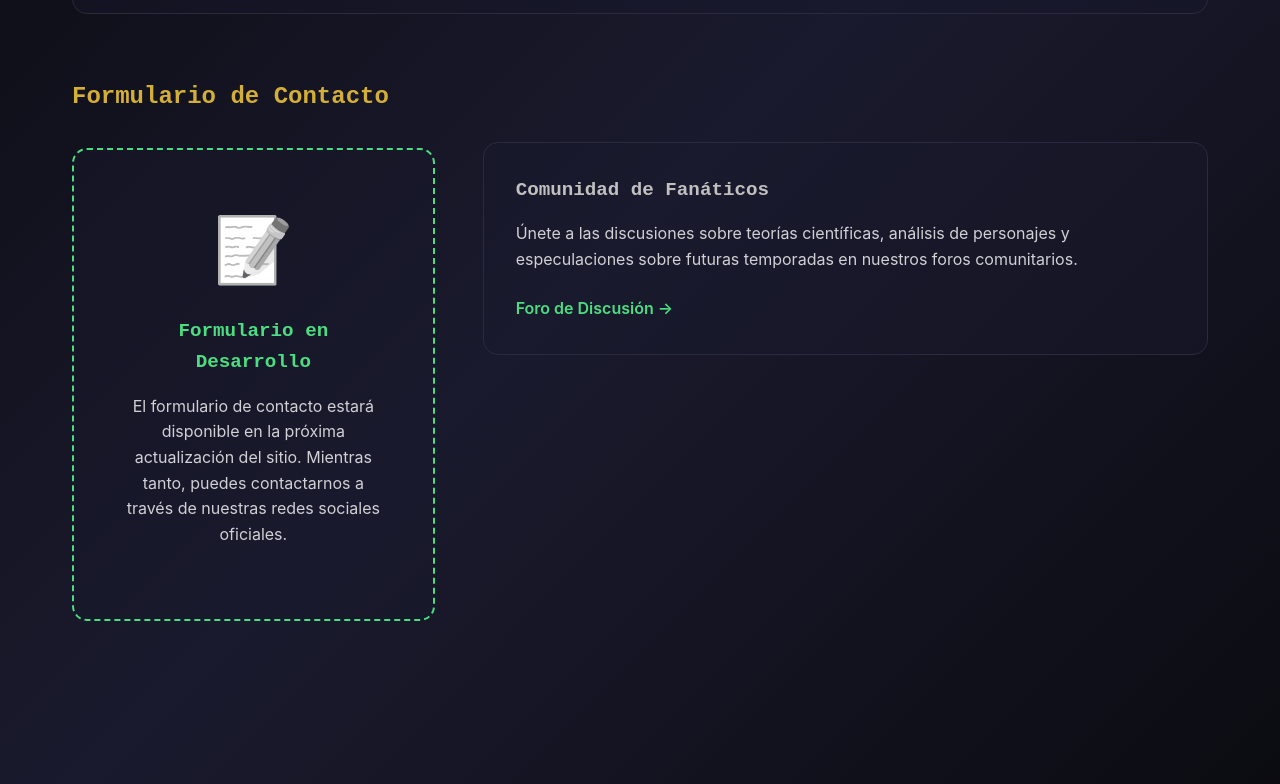
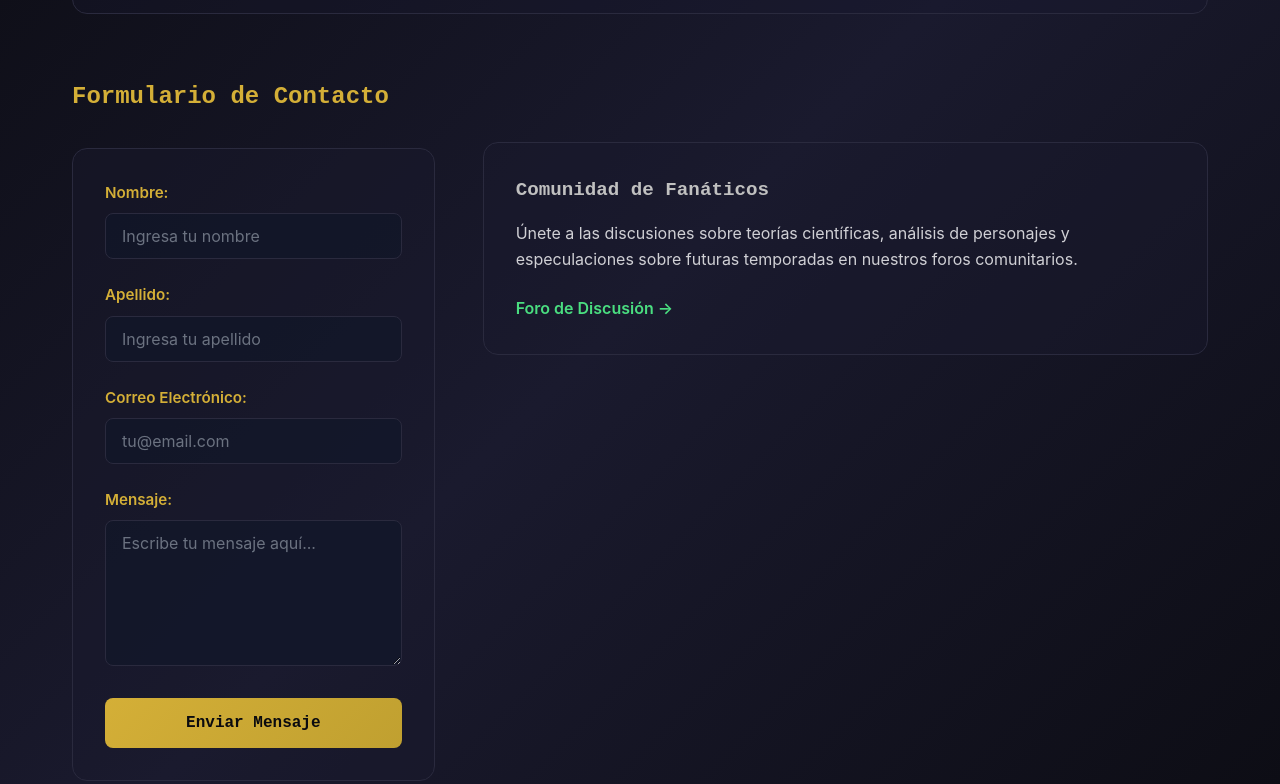
Before and after one commit to jaimereisvig/PTC-Web, a plain HTML site: page html/contacto.html in a window 1280 px wide. Shown: the part 444-1228 px from the top of the page. Drawn offline with Linux system fonts and the light colour scheme.

Commit message:
Formulario de contacto con control de errores y página de conformación de envío

```diff
--- a/html/contacto.html
+++ b/html/contacto.html
@@ -4,6 +4,7 @@
     <meta charset="UTF-8">
     <meta name="viewport" content="width=device-width, initial-scale=1.0">
     <title>Contacto - El Problema de los Tres Cuerpos</title>
+
     <link rel="stylesheet" href="../style/contacto.css">
 </head>
 <body>
@@ -29,24 +30,68 @@
             <h1>Contacto</h1>
         </section>
 
-        <section class="contact-content">
-            <div class="content-block">
+        <section class="contact-contenido">
+            <div class="contenido-bloque">
 
                 <div class="contact-intro">
                     <p>Déjanos tus comentarios, preguntas o sugerencias sobre "El Problema de los Tres Cuerpos". Nos encanta escuchar de los fanáticos de la serie y la ciencia ficción. Tu opinión es importante para nosotros y nos ayuda a mejorar continuamente el contenido que ofrecemos.</p>
                 </div>
-                <div class="contact-sections">
-                    <div class="form-section">
+
+                <div class="contact-seccion">
+                    <div class="form-seccion">
                         <h2>Formulario de Contacto</h2>
-                        <div class="form-placeholder">
-                            <div class="placeholder-content">
-                                <div class="placeholder-icon">📝</div>
-                                <h3>Formulario en Desarrollo</h3>
-                                <p>El formulario de contacto estará disponible en la próxima actualización del sitio. Mientras tanto, puedes contactarnos a través de nuestras redes sociales oficiales.</p>
+                        <form action="confirmacion.html" method="get" class="contact-form">
+                            <div class="form-group">
+                                <label for="nombre">Nombre:</label>
+                                <input
+                                    type="text"
+                                    id="nombre"
+                                    name="nombre"
+                                    required
+                                    minlength="2"
+                                    placeholder="Ingresa tu nombre"
+                                >
                             </div>
-                        </div>
+
+                            <div class="form-group">
+                                <label for="apellido">Apellido:</label>
+                                <input
+                                    type="text"
+                                    id="apellido"
+                                    name="apellido"
+                                    required
+                                    minlength="2"
+                                    placeholder="Ingresa tu apellido"
+                                >
+                            </div>
+
+                            <div class="form-group">
+                                <label for="email">Correo Electrónico:</label>
+                                <input
+                                    type="email"
+                                    id="email"
+                                    name="email"
+                                    required
+                                    placeholder="tu@email.com"
+                                >
+                            </div>
+
+                            <div class="form-group">
+                                <label for="mensaje">Mensaje:</label>
+                                <textarea
+                                    id="mensaje"
+                                    name="mensaje"
+                                    required
+                                    minlength="10"
+                                    rows="6"
+                                    placeholder="Escribe tu mensaje aquí..."
+                                ></textarea>
+                            </div>
+
+                            <button type="submit" class="submit-btn">Enviar Mensaje</button>
+                        </form>
                     </div>
-                <div class="additional-info">
+                <div class="info-adicional">
                     <div class="info-grid">
                         <div class="info-card">
                             <h3>Comunidad de Fanáticos</h3>
--- /dev/null
+++ b/style/confirmacion.css
@@ -0,0 +1,226 @@
+/* Estilos para la página de Confirmación */
+* {
+  margin: 0;
+  padding: 0;
+  box-sizing: border-box;
+}
+
+body {
+  font-family: "Inter", sans-serif;
+  background: linear-gradient(135deg, #0a0a0f 0%, #1a1a2e 50%, #0a0a0f 100%);
+  color: #f0f0f5;
+  line-height: 1.6;
+  min-height: 100vh;
+  display: flex;
+  flex-direction: column;
+}
+
+/* Header y navegación - reutilizado */
+header {
+  background: rgba(10, 10, 15, 0.95);
+  backdrop-filter: blur(10px);
+  border-bottom: 1px solid #2a2a3e;
+  position: sticky;
+  top: 0;
+  z-index: 100;
+}
+
+nav {
+  display: flex;
+  justify-content: space-between;
+  align-items: center;
+  padding: 1rem 2rem;
+  max-width: 1200px;
+  margin: 0 auto;
+}
+
+.logo img{
+  height: 4em;
+  width: 25em;
+}
+
+.nav-menu {
+  display: flex;
+  list-style: none;
+  gap: 2rem;
+}
+
+.nav-menu a {
+  color: #f0f0f5;
+  text-decoration: none;
+  font-weight: 500;
+  transition: color 0.3s ease;
+  position: relative;
+}
+
+.nav-menu a:hover,
+.nav-menu a.active {
+  color: #d4af37;
+}
+
+.nav-menu a::after {
+  content: "";
+  position: absolute;
+  bottom: -5px;
+  left: 0;
+  width: 0;
+  height: 2px;
+  background: #d4af37;
+  transition: width 0.3s ease;
+}
+
+.nav-menu a:hover::after,
+.nav-menu a.active::after {
+  width: 100%;
+}
+
+/* Sección de confirmación */
+main {
+  flex: 1;
+  display: flex;
+  align-items: center;
+  justify-content: center;
+  padding: 3rem 2rem;
+}
+
+.confirmacion-seccion {
+  width: 100%;
+  max-width: 600px;
+}
+
+.confirmacion-contenido {
+  background: rgba(26, 26, 46, 0.6);
+  border: 1px solid #2a2a3e;
+  border-radius: 20px;
+  padding: 3rem;
+  text-align: center;
+  box-shadow: 0 20px 60px rgba(0, 0, 0, 0.3);
+}
+
+.hecho-icon {
+  width: 80px;
+  height: 80px;
+  background: linear-gradient(135deg, #4ade80, #22c55e);
+  color: #0a0a0f;
+  font-size: 3rem;
+  font-weight: 900;
+  display: flex;
+  align-items: center;
+  justify-content: center;
+  border-radius: 50%;
+  margin: 0 auto 2rem;
+  box-shadow: 0 10px 30px rgba(74, 222, 128, 0.3);
+}
+
+.confirmacion-contenido h1 {
+  font-family: "Orbitron", monospace;
+  font-size: 2rem;
+  font-weight: 900;
+  color: #d4af37;
+  margin-bottom: 1.5rem;
+  text-shadow: 0 0 20px rgba(212, 175, 55, 0.3);
+}
+
+.confirmacion-mensaje {
+  font-size: 1.1rem;
+  color: #d0d0d5;
+  line-height: 1.8;
+  margin-bottom: 2rem;
+}
+
+.confirmacion-detalle {
+  background: rgba(15, 23, 41, 0.4);
+  border: 1px solid #2a2a3e;
+  border-radius: 10px;
+  padding: 1.5rem;
+  margin-bottom: 2.5rem;
+}
+
+.confirmacion-detalle p {
+  color: #c0c0c0;
+  font-size: 0.95rem;
+  line-height: 1.6;
+}
+
+.action-buttons {
+  display: flex;
+  gap: 1rem;
+  flex-wrap: wrap;
+}
+
+.btn-vol-inicio,
+.btn-vol-contacto {
+  font-family: "Orbitron", monospace;
+  flex: 1;
+  min-width: 200px;
+  padding: 1rem 2rem;
+  text-decoration: none;
+  border-radius: 8px;
+  font-weight: 600;
+  transition: transform 0.3s ease, box-shadow 0.3s ease;
+  display: inline-block;
+  text-align: center;
+}
+
+.btn-vol-inicio {
+  background: linear-gradient(135deg, #d4af37, #c0a030);
+  color: #0a0a0f;
+}
+
+.btn-vol-inicio:hover {
+  transform: translateY(-3px);
+  box-shadow: 0 10px 25px rgba(212, 175, 55, 0.4);
+}
+
+.btn-vol-contacto {
+  background: rgba(26, 26, 46, 0.6);
+  border: 1px solid #d4af37;
+  color: #d4af37;
+}
+
+.btn-vol-contacto:hover {
+  background: rgba(212, 175, 55, 0.1);
+  transform: translateY(-3px);
+  box-shadow: 0 10px 25px rgba(212, 175, 55, 0.2);
+}
+
+/* Footer */
+footer {
+  background: #0a0a0f;
+  border-top: 1px solid #2a2a3e;
+  padding: 2rem;
+  margin-top: 4rem;
+}
+
+.footer-cont {
+  display: flex;
+  justify-content: center;
+  align-items: center;
+  gap: 1rem;
+  text-align: center;
+}
+
+.footer-info,
+.footer-social {
+  text-align: center;
+}
+
+.footer-info p {
+  color: #a0a0b0;
+  font-size: 0.9rem;
+}
+
+.footer-social {
+  display: flex;
+  gap: 2rem;
+}
+
+.footer-social a {
+  color: #a0a0b0;
+  text-decoration: none;
+  transition: color 0.3s ease;
+}
+
+.footer-social a:hover {
+  color: #4ade80;
+}
--- a/style/contacto.css
+++ b/style/contacto.css
@@ -87,11 +87,11 @@ nav {
 }
 
 /* Contenido de contacto */
-.contact-content {
+.contact-contenido {
   padding: 3rem 0;
 }
 
-.content-block {
+.contenido-bloque {
   max-width: 1200px;
   margin: 0 auto;
   padding: 0 2rem;
@@ -114,7 +114,7 @@ nav {
   margin: 0 auto;
 }
 
-.contact-sections {
+.contact-seccion {
   display: grid;
   grid-template-columns: 1fr 2fr;
   gap: 3rem;
@@ -122,12 +122,87 @@ nav {
 }
 
 /* Sección del formulario */
-.form-section h2,
-.social-section h2 {
+
+.form-seccion h2,
+.social-seccion h2 {
   font-family: "Orbitron", monospace;
   color: #d4af37;
   font-size: 1.5rem;
   margin-bottom: 2rem;
+}
+
+/* Estilos para el formulario de contacto */
+
+.contact-form {
+  background: rgba(26, 26, 46, 0.4);
+  border: 1px solid #2a2a3e;
+  border-radius: 15px;
+  padding: 2rem;
+}
+
+.form-group {
+  margin-bottom: 1.5rem;
+}
+
+.form-group label {
+  display: block;
+  color: #d4af37;
+  font-weight: 600;
+  margin-bottom: 0.5rem;
+  font-size: 0.95rem;
+}
+
+.form-group input,
+.form-group textarea {
+  width: 100%;
+  padding: 0.75rem 1rem;
+  background: rgba(15, 23, 41, 0.6);
+  border: 1px solid #2a2a3e;
+  border-radius: 8px;
+  color: #f0f0f5;
+  font-family: "Inter", sans-serif;
+  font-size: 1rem;
+  transition: border-color 0.3s ease, box-shadow 0.3s ease;
+}
+
+.form-group input:focus,
+.form-group textarea:focus {
+  outline: none;
+  border-color: #d4af37;
+  box-shadow: 0 0 0 3px rgba(212, 175, 55, 0.1);
+}
+
+.form-group input::placeholder,
+.form-group textarea::placeholder {
+  color: #6b7280;
+}
+
+.form-group textarea {
+  resize: vertical;
+  min-height: 120px;
+}
+
+.submit-btn {
+  width: 100%;
+  padding: 1rem;
+  background: linear-gradient(135deg, #d4af37, #c0a030);
+  color: #0a0a0f;
+  border: none;
+  border-radius: 8px;
+  font-family: "Orbitron", monospace;
+  font-size: 1rem;
+  font-weight: 700;
+  cursor: pointer;
+  transition: transform 0.3s ease, box-shadow 0.3s ease;
+}
+
+.submit-btn:hover {
+  transform: translateY(-2px);
+  box-shadow: 0 10px 25px rgba(212, 175, 55, 0.3);
+}
+
+.submit-btn:active {
+  transform: translateY(0);
 }
 
 .form-placeholder {
@@ -162,7 +237,7 @@ nav {
   margin-bottom: 1.5rem;
 }
 
-.coming-soon {
+/*.coming-soon {
   background: linear-gradient(135deg, #4ade80, #22c55e);
   color: #0a0a0f;
   padding: 0.5rem 1rem;
@@ -170,10 +245,10 @@ nav {
   font-size: 0.9rem;
   font-weight: 600;
   display: inline-block;
-}
+}*/
 
 /* Información adicional */
-.additional-info {
+.info-adicional {
   margin-top: 4rem;
 }
 
@@ -217,6 +292,7 @@ nav {
 }
 
 /* Footer */
+
 footer {
   background: #0a0a0f;
   border-top: 1px solid #2a2a3e;
```
Also changed, not shown: html/confirmacion.html (added, +60 -0 lines).
